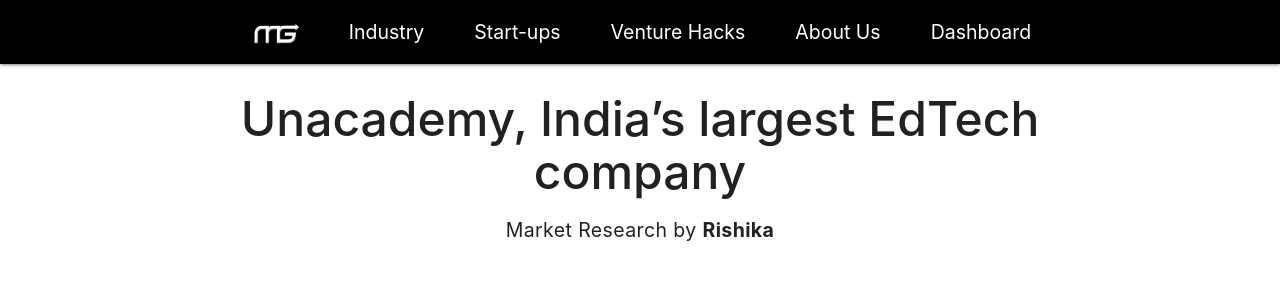
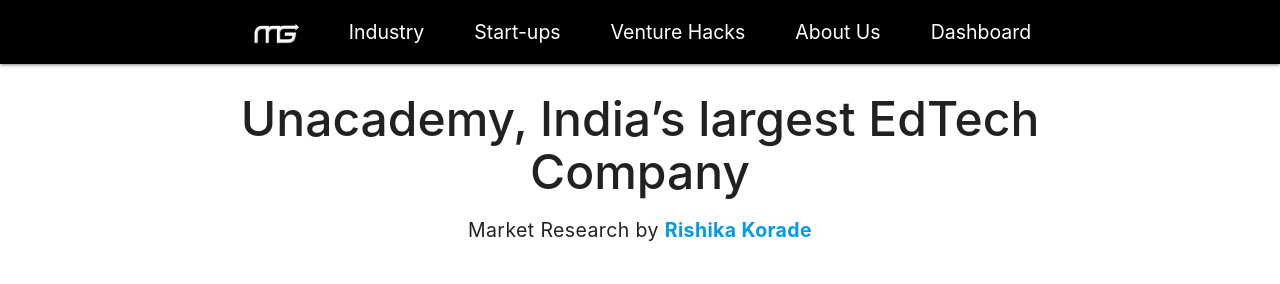
Before and after one commit to MarketGad/market-research-blog-frontend, a React (Create React App) app: page /v3003 in a window 1280 px wide. Shown: the top 284 px of the page. Built offline with nearby package versions, Linux system fonts and the light colour scheme.

Commit message:
Updates Done

```diff
--- a/src/components/articles/venturehacks/v3001.js
+++ b/src/components/articles/venturehacks/v3001.js
@@ -5,10 +5,9 @@
     return (
         <div>
             <div className="container">
-                <h3 className="article-head center">Tradohub: bootstrapped to build the largest SME ecosystem</h3>
+                <h3 className="article-head center">Tradohub: Bootstrapped To Build The Largest SME Ecosystem</h3>
                 <div className="center article-content" style={{ textAlign: "center" }}>
-                    Market Research by <b>Rahul</b>
-
+                Market Research by <b><a href="https://www.linkedin.com/in/rahul-kumar-b2521b14b">Rahul Kumar</a></b> <br />
                 </div>
                 <p className="article-subhead">Introduction</p>
                     <p className="article-content">Tradohub is an online distributor of sorts which is making procurement of raw materials easy, efficient, and economical for Indian SMEs. It does this by aggregating demand, removing middleman, partnering with global suppliers, and integrating technology to make procurement a hassle-free, single-click experience.
@@ -72,7 +71,10 @@
                 <p className="article-content">Tradohub competes against players including Power2SME, Udaan, etc.
 Founded in 2012, Power2SME aggregates raw materials and product demands from small and medium businesses and places bulk orders with suppliers and manufacturers, also offering competitive prices.
 Launched in 2016, Udaan runs a web platform connecting SMEs, manufacturers, wholesalers, traders, and retailers. It currently functions in two categories: mobile accessories and fashion products.</p>
+<div className="center article-content" style={{ textAlign: "right" }}>
+                    Market Research by <b>Rahul</b><br />
 
+                </div>
 
             </div>
             <Footer />
--- a/src/components/articles/venturehacks/v3002.js
+++ b/src/components/articles/venturehacks/v3002.js
@@ -8,7 +8,7 @@
                 <h3 className="article-head center">First Indian Handcrafted Beer- Bira91</h3>
 
                 <div className="center article-content" style={{ textAlign: "center" }}>
-                    Market Research by <b>Rishika</b><br />
+                Market Research by <b><a href="https://www.linkedin.com/in/rishika-k-8403721a5/">Rishika Korade</a></b> <br />
                 </div>
                 <br />
                 <p className="article-subhead">Idea </p>
--- a/src/components/articles/venturehacks/v3003.js
+++ b/src/components/articles/venturehacks/v3003.js
@@ -5,10 +5,10 @@
     return (
         <div>
             <div className="container">
-                <h3 className="article-head center">Unacademy, India’s largest EdTech company</h3>
+                <h3 className="article-head center">Unacademy, India’s largest EdTech Company</h3>
 
                 <div className="center article-content" style={{ textAlign: "center" }}>
-                    Market Research by <b>Rishika</b><br />
+                Market Research by <b><a href="https://www.linkedin.com/in/rishika-k-8403721a5/">Rishika Korade</a></b> <br />
                 </div>
                 <br />
                 <p className="article-subhead">Idea </p>
--- a/src/components/articles/venturehacks/v3004.js
+++ b/src/components/articles/venturehacks/v3004.js
@@ -6,10 +6,10 @@
         <div>
             <div className="container">
                 <h3 className="article-head center">12 Steps to Start a Successful Business/Startup</h3>
+                <div className="center article-content" style={{ textAlign: "center" }}>
+                    Market Research by <b><a href="https://www.linkedin.com/in/tony-sachin-r/">Tony Sachin R.</a></b><br />
+                </div>
                 <p className="article-content">(Startup business template)</p>
-                <div className="center article-content" style={{ textAlign: "center" }}>
-                    Market Research by <b>Tony</b><br />
-                </div>
                 <p className="article-content">
                 Creating a start-up or a business, especially in initial phases, may feel like a roller coaster that
                 takes the founders through endless loops without tangible results, except for the execution point,
```
